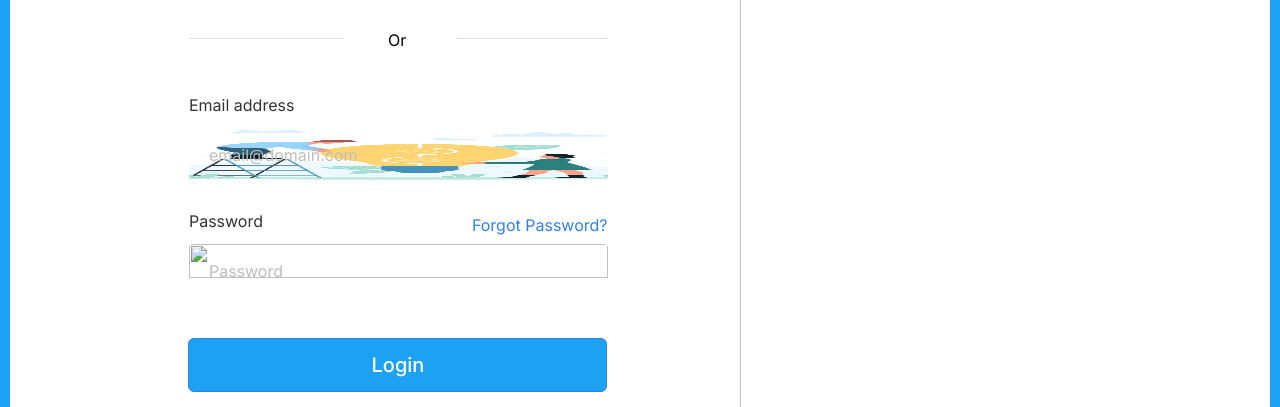
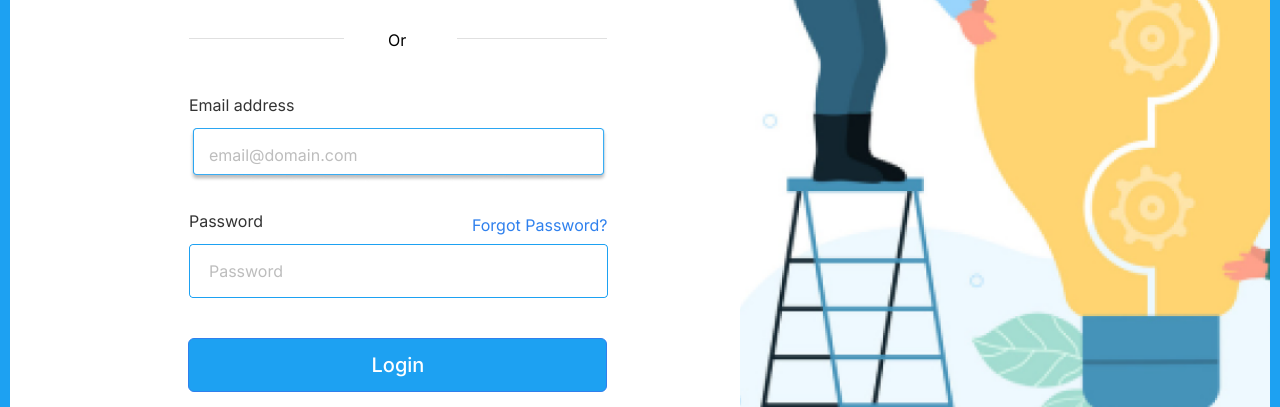
Before and after one commit to rheabedi/skillbridge, a plain HTML site: page login.html in a window 1280 px wide. Shown: the part 393-800 px from the top of the page. Drawn offline with nearby package versions, Linux system fonts and the light colour scheme; a web font is replaced by a local one.

Commit message:
Update login.html

```diff
--- a/login.html
+++ b/login.html
@@ -29,7 +29,7 @@
   </head>
   <body>
     <div class="login1">
-      <img class="login-child" alt="" src="./public/rectangle-1@2x.png" />
+      <img class="login-child" alt="" src="Rectangle 1.png" />
 
       <div class="frame24">
         <div class="about-us3" id="aboutUsText">About us</div>
@@ -46,7 +46,7 @@
             <img
               class="input-box-child"
               alt=""
-              src="Rectangle 1.png"
+              src="Rectangle 4.png"
             />
 
             <div class="piyushwizardinfosyscom">email@domain.com</div>
@@ -56,7 +56,7 @@
             <img
               class="passwrd-input-box-child"
               alt=""
-              src="./public/rectangle-2.svg"
+              src="Rectangle 2-2.png"
             />
 
             <div class="pa123">Password</div>
```
